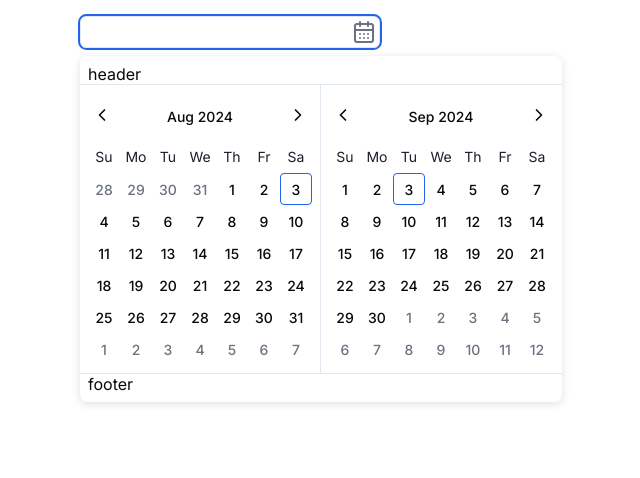
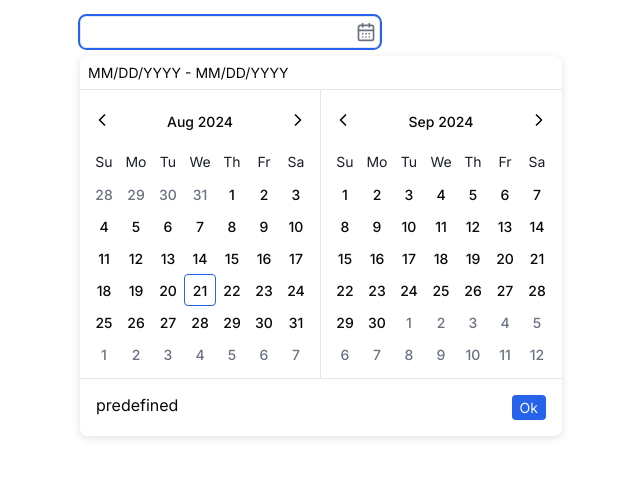
Before and after one commit to Akhil017/date-range-picker, a React (Vite) app: page / in a window 1280 px wide. Both pictures are taken after a click on the element 294 px from the left and 32 px from the top of the page. Shown: the top 478 px of the page, without its empty margins (64-704 px from the left). Built offline with nearby package versions, Linux system fonts and the light colour scheme.

Commit message:
added ok button

```diff
--- a/src/components/range-picker/calendar/calendar-days/calendar-days.scss
+++ b/src/components/range-picker/calendar/calendar-days/calendar-days.scss
@@ -15,7 +15,7 @@
     color: v.$muted-foreground;
     cursor: pointer;
 
-    &:hover {
+    &:not(&-from):not(&-to):hover {
       background-color: v.$secondary;
       border-radius: 0.25rem;
     }
@@ -28,5 +28,16 @@
     &-current-month {
       color: v.$foreground;
     }
+
+    &-from,
+    &-to {
+      background-color: v.$primary;
+      color: v.$primary-foreground;
+      border-radius: 0.25rem;
+    }
+
+    &-inrange {
+      background-color: v.$accent;
+    }
   }
 }
--- a/src/components/range-picker/calendar/calendar-days/index.tsx
+++ b/src/components/range-picker/calendar/calendar-days/index.tsx
@@ -1,10 +1,25 @@
+import { useRangePickerContext } from "../../range-picker-context";
 import "./calendar-days.scss";
 
 type CalendarDaysProps = {
   currentDay: Date;
 };
 
+type Day = {
+  id: string;
+  isCurrentMonth: boolean;
+  isSelected: boolean;
+  date: Date;
+  isWeekend: boolean;
+  label: number;
+  isFrom: boolean;
+  isTo: boolean;
+  inRange: boolean;
+};
+
 export default function CalendarDays({ currentDay }: CalendarDaysProps) {
+  const { defaultDay, selectedRange, setSelectedRange } =
+    useRangePickerContext();
   // get the first day of the month
   const firstDateOfTheMonth = new Date(
     currentDay.getFullYear(),
@@ -31,26 +46,79 @@ export default function CalendarDays({ currentDay }: CalendarDaysProps) {
       id: firstDateOfTheMonth.toDateString(),
       isCurrentMonth: firstDateOfTheMonth.getMonth() === currentDay.getMonth(),
       isSelected:
-        firstDateOfTheMonth.toDateString() === currentDay.toDateString(),
+        firstDateOfTheMonth.toDateString() === defaultDay.toDateString(),
       date: new Date(firstDateOfTheMonth),
       isWeekend:
         firstDateOfTheMonth.getDay() === 0 ||
         firstDateOfTheMonth.getDay() === 6,
 
       label: firstDateOfTheMonth.getDate(),
+      isFrom:
+        firstDateOfTheMonth.toDateString() ===
+        selectedRange?.from?.toDateString(),
+      isTo:
+        firstDateOfTheMonth.toDateString() ===
+        selectedRange?.to?.toDateString(),
+      inRange:
+        (selectedRange?.from &&
+          firstDateOfTheMonth > selectedRange?.from &&
+          selectedRange?.to &&
+          firstDateOfTheMonth < selectedRange?.to) ||
+        false,
     });
   }
 
+  const handleRangeSelection = (day: Day) => {
+    if (selectedRange?.from && selectedRange?.to) {
+      setSelectedRange({ from: day.date, to: null });
+      return;
+    }
+
+    if (selectedRange?.from === null) {
+      setSelectedRange((prev) => ({
+        ...prev,
+        from: day.date,
+      }));
+    } else {
+      // check if the selected date is greater than from
+      if (selectedRange?.from < day.date) {
+        setSelectedRange((prev) => ({
+          ...prev,
+          to: day.date,
+        }));
+      } else {
+        // if from greater and to already exist
+        // then from = day
+        // to = from
+
+        setSelectedRange((prev) => ({
+          to: prev.from,
+          from: day.date,
+        }));
+      }
+    }
+  };
+
   return (
     <div className="calendar-days">
-      {calendarDays.map(({ id, isSelected, label, isCurrentMonth }) => (
+      {calendarDays.map((day) => (
         <div
-          key={id}
-          className={`calendar-day ${isSelected && "calendar-day-selected"} ${
-            isCurrentMonth && "calendar-day-current-month"
+          key={day.id}
+          className={`calendar-day ${
+            day.isSelected && day.isCurrentMonth && "calendar-day-selected"
+          } ${day.isCurrentMonth && "calendar-day-current-month"} ${
+            day.isFrom && day.isCurrentMonth && "calendar-day-from"
+          } ${day.isTo && day.isCurrentMonth && "calendar-day-to"} ${
+            day.inRange &&
+            !day.isWeekend &&
+            day.isCurrentMonth &&
+            "calendar-day-inrange"
           }`}
+          onClick={() => {
+            handleRangeSelection(day);
+          }}
         >
-          {label}
+          {day.label}
         </div>
       ))}
     </div>
--- a/src/components/range-picker/calendar/index.tsx
+++ b/src/components/range-picker/calendar/index.tsx
@@ -3,22 +3,8 @@ import CalendarDays from "./calendar-days";
 import "./calendar.scss";
 import { Icons } from "../../icons";
 import { useRangePickerContext } from "../range-picker-context";
-
-const WEEKDAYS = ["Su", "Mo", "Tu", "We", "Th", "Fr", "Sa"];
-const MONTHS = [
-  "Jan",
-  "Feb",
-  "Mar",
-  "Apr",
-  "May",
-  "Jun",
-  "Jul",
-  "Aug",
-  "Sep",
-  "Oct",
-  "Nov",
-  "Dec",
-];
+import { WEEKDAYS } from "@/utils/constants";
+import { getMonthAndYear } from "@/utils/helpers";
 
 type CalendarProps = {
   index: 0 | 1;
@@ -56,9 +42,7 @@ export default function Calendar({ index }: CalendarProps) {
     );
   };
 
-  const monthAndYear = `${
-    MONTHS[currentDay.getMonth()]
-  } ${currentDay.getFullYear()}`;
+  const monthAndYear = getMonthAndYear(currentDay);
 
   return (
     <div className="calendar">
--- a/src/components/range-picker/index.tsx
+++ b/src/components/range-picker/index.tsx
@@ -6,6 +6,9 @@ import {
   RangePickerProvider,
   type SelectedRange,
 } from "./range-picker-context";
+import { getFormattedDate } from "@/utils/helpers";
+
+const defaultFormat = "MM/DD/YYYY";
 
 export default function RangePicker() {
   const [isOpen, setIsOpen] = useState(false);
@@ -15,6 +18,9 @@ export default function RangePicker() {
     to: null,
   });
 
+  const formattedFromDate = getFormattedDate(selectedRange?.from);
+  const formattedToDate = getFormattedDate(selectedRange?.to);
+
   return (
     <RangePickerProvider
       value={{ defaultDay, setDefaultDay, selectedRange, setSelectedRange }}
@@ -23,14 +29,22 @@ export default function RangePicker() {
         <RangePickerInput onClick={() => setIsOpen((prev) => !prev)} />
         {isOpen && (
           <div className="range-picker-popover">
-            <div className="range-picker-popover-header">header</div>
+            <div className="range-picker-popover-header">
+              {formattedFromDate || defaultFormat} -{" "}
+              {formattedToDate || defaultFormat}
+            </div>
             <div>
               <Calendar index={0} />
             </div>
             <div>
               <Calendar index={1} />
             </div>
-            <div className="range-picker-popover-footer">footer</div>
+            <div className="range-picker-popover-footer">
+              <div className="range-picker-popover-predefinedrange">
+                predefined
+              </div>
+              <button className="range-picker-popover-okbtn">Ok</button>
+            </div>
           </div>
         )}
       </div>
--- a/src/components/range-picker/range-picker-input/range-picker-input.scss
+++ b/src/components/range-picker/range-picker-input/range-picker-input.scss
@@ -23,5 +23,7 @@
     position: absolute;
     right: 4px;
     color: v.$muted-foreground;
+    width: 20px;
+    height: 20px;
   }
 }
--- a/src/components/range-picker/range-picker.scss
+++ b/src/components/range-picker/range-picker.scss
@@ -9,7 +9,6 @@
     display: grid;
     width: max-content;
     grid-template-columns: repeat(2, minmax(0, 1fr));
-    padding-block: 0.5rem;
     background-color: #fff;
     box-shadow: rgba(99, 99, 99, 0.2) 0px 2px 8px 0px;
 
@@ -19,16 +18,40 @@
 
     &-header {
       border-bottom: 1px solid v.$border;
+      font-size: 14px;
+      color: v.$foreground;
+      padding: 0.5rem;
     }
 
     &-footer {
       border-top: 1px solid v.$border;
+      display: flex;
+      padding: 1rem;
     }
 
     &-footer,
     &-header {
       grid-column: span 2 / span 2;
-      padding-inline: 0.5rem;
+    }
+
+    &-predefinedrange {
+      flex: 1;
+      display: flex;
+      flex-wrap: wrap;
+      gap: 1rem;
+    }
+
+    &-okbtn {
+      all: unset;
+      font-size: 14px;
+      background-color: v.$primary;
+      color: v.$primary-foreground;
+      padding: 0.25rem 0.5rem;
+      border-radius: 0.25rem;
+
+      &:hover {
+        opacity: 80%;
+      }
     }
   }
 }
--- /dev/null
+++ b/src/utils/constants.ts
@@ -0,0 +1,15 @@
+export const WEEKDAYS = ["Su", "Mo", "Tu", "We", "Th", "Fr", "Sa"];
+export const MONTHS = [
+  "Jan",
+  "Feb",
+  "Mar",
+  "Apr",
+  "May",
+  "Jun",
+  "Jul",
+  "Aug",
+  "Sep",
+  "Oct",
+  "Nov",
+  "Dec",
+];
--- /dev/null
+++ b/src/utils/helpers.ts
@@ -0,0 +1,10 @@
+import { MONTHS } from "./constants";
+
+export function getMonthAndYear(date: Date) {
+  return `${MONTHS[date.getMonth()]} ${date.getFullYear()}`;
+}
+
+export function getFormattedDate(date: Date | null) {
+  if (!date) return "";
+  return `${date.getMonth()}/${date.getDate()}/${date.getFullYear()}`;
+}
```
